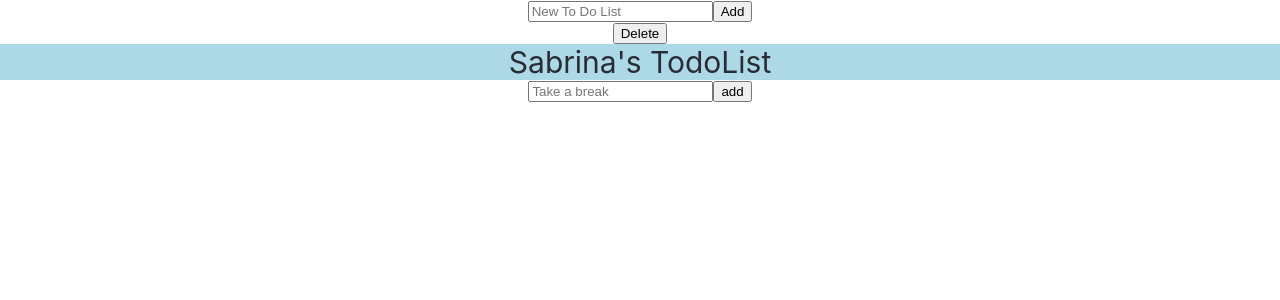
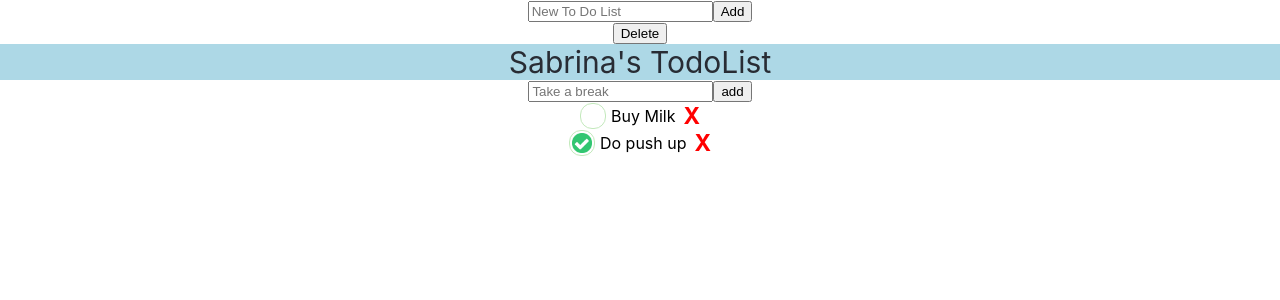
Before and after one commit to CPTan08/TodoList, a React (Create React App) app: page / in a window 1280 px wide. Shown: the top 300 px of the page. Built offline with nearby package versions, Linux system fonts and the light colour scheme.

Commit message:
Fix implementation of setTodo and deleteTodo
Both functions to take in id of each TodoItem

```diff
--- a/src/components/TodoList.js
+++ b/src/components/TodoList.js
@@ -18,20 +18,22 @@ const TodoList = ({ id, title, deleteTodoList }) => {
   ]);
 
   const [newItemName, setNewItemName] = useState("");
+
   const handleChange = (e) => {
     setNewItemName(e.target.value);
   };
 
   function addNewTodo() {
-    const newTodoItems = {
+    const newTodoItem = {
       id: uuidv4(),
       name: newItemName,
       isDone: false,
     };
-    setTodoItems([...todoItems, newTodoItems]);
+
+    setTodoItems([...todoItems, newTodoItem]);
   }
 
-  function createSetTodo(id) {
+  function setTodo(id) {
     const todoIndex = todoItems.findIndex((todo) => todo.id === id);
     const updatedTodos = [...todoItems];
     updatedTodos[todoIndex].isDone = !updatedTodos[todoIndex].isDone;
@@ -42,29 +44,6 @@ const TodoList = ({ id, title, deleteTodoList }) => {
   function deleteTodo(id) {
     const updatedToDoItems = todoItems.filter((todo) => todo.id !== id);
     setTodoItems(updatedToDoItems);
-  }
-
-  function displayTodos() {
-    // console.log(this.props);
-
-    return todoItems.map((todo) => {
-      // 4. add a method that can change the status of isDone
-      const setTodo = createSetTodo(todo.id);
-
-      // add a delete function
-      const setdeleteTodo = deleteTodo(todo.id);
-
-      // 5. pass in the method as a prop to Todo component
-      return (
-        <TodoItem
-          key={todo.id}
-          name={todo.name}
-          isDone={todo.isDone}
-          setTodo={setTodo}
-          deleteTodo={setdeleteTodo} // add it as a prop
-        />
-      );
-    });
   }
 
   return (
@@ -80,7 +59,16 @@ const TodoList = ({ id, title, deleteTodoList }) => {
         placeholder="Take a break"
       />
       <button onClick={() => addNewTodo()}>add</button>
-      <div className="items">{displayTodos()}</div>
+      <div className="items">
+        {todoItems.map((todo) => {
+          return (<TodoItem
+          key={todo.id}
+          name={todo.name}
+          isDone={todo.isDone}
+          setTodo={() => setTodo(todo.id)}
+          deleteTodo={() => deleteTodo(todo.id)}/>)})
+        }
+      </div>
     </div>
   );
 };
```
